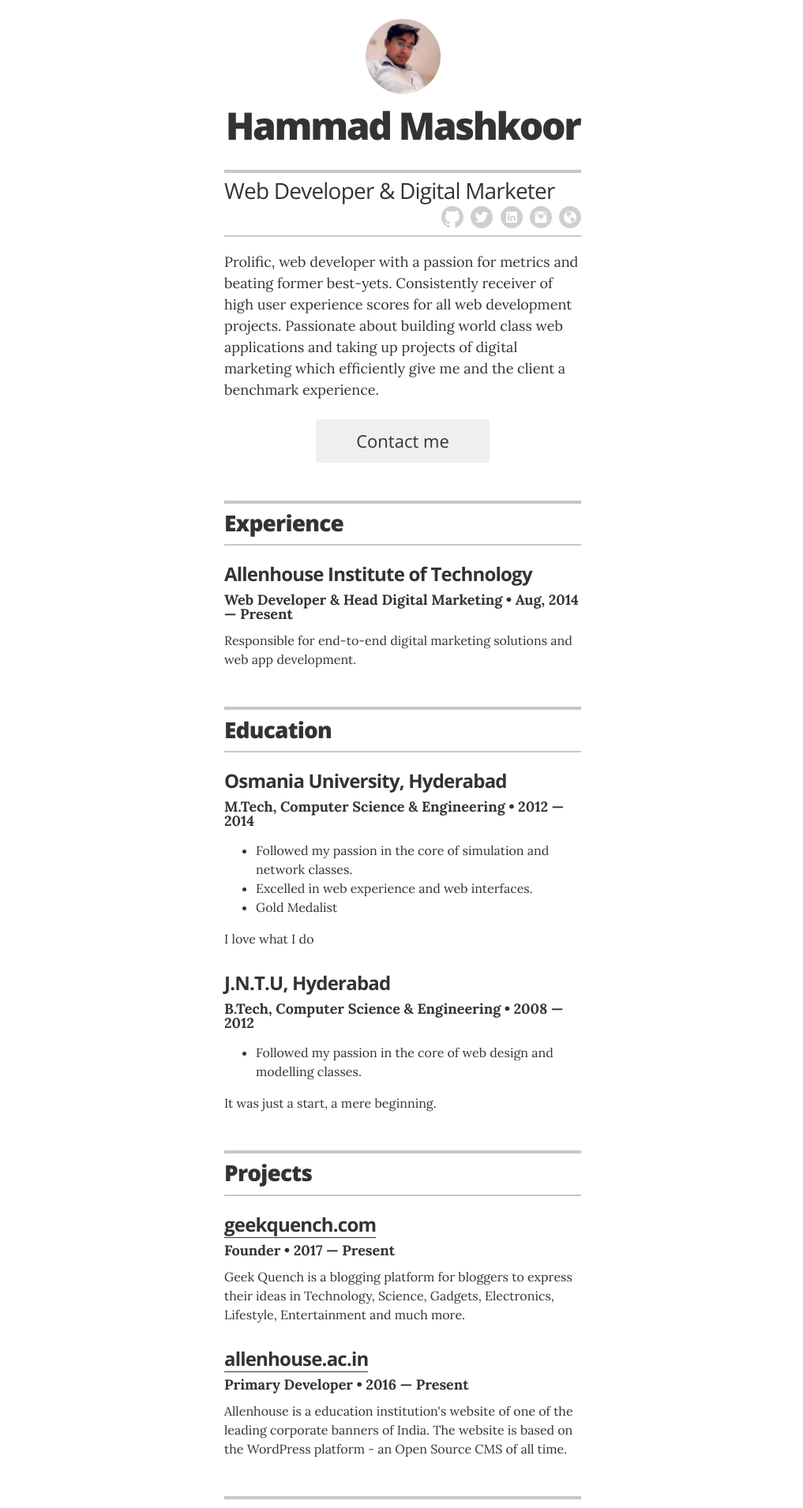
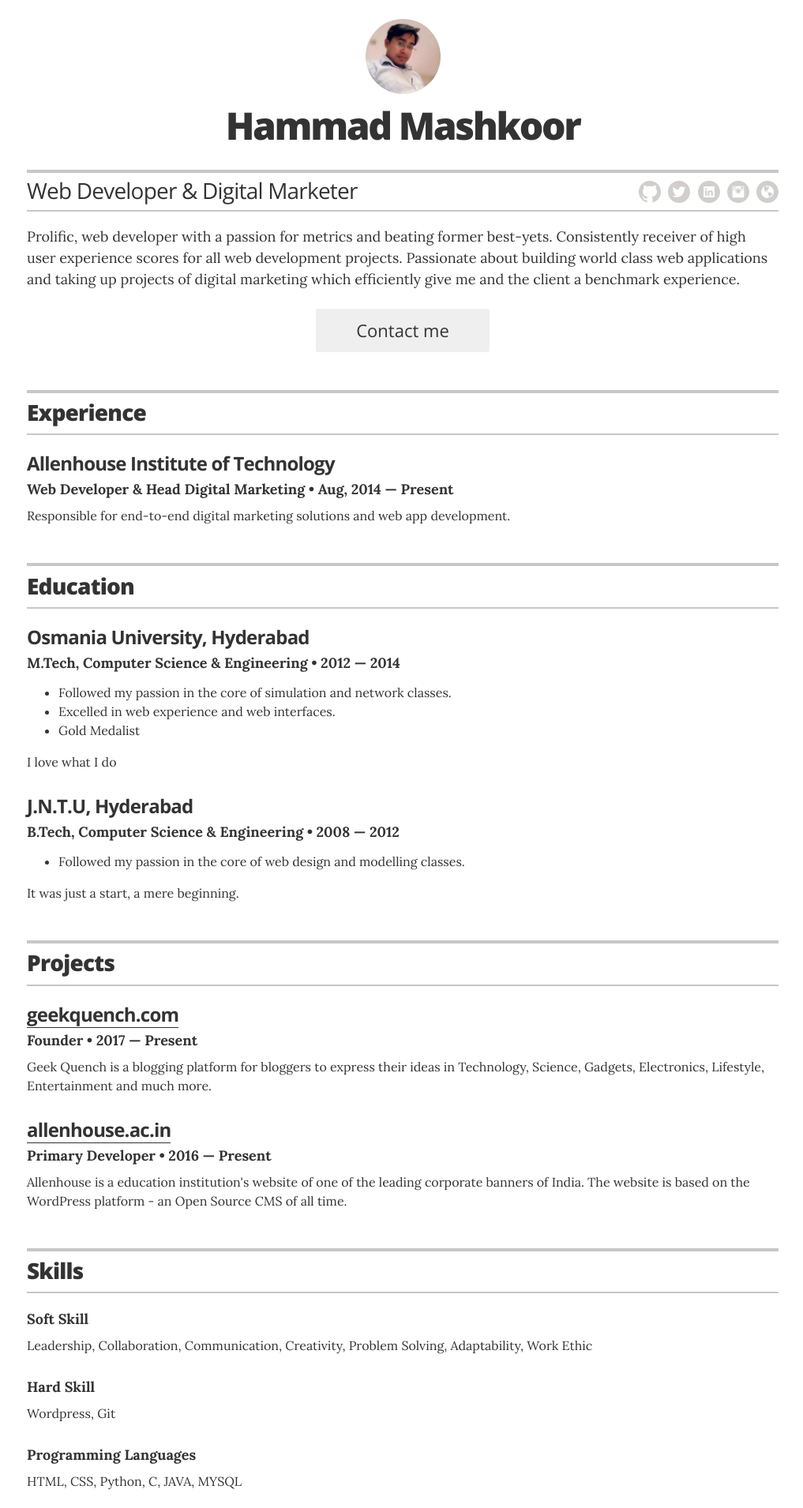
Before and after one commit to hammadmashkoor/hammadmashkoor.github.io, a Jekyll site: the page built from index.html, in a window 1280 px wide. Shown: the top 1910 px of the page at 79% size, without its empty margins (130-1147 px from the left). Built offline with Jekyll 4.4.1, drawn with Linux system fonts in a browser that asks for light colours.

Commit message:
Update _base.scss

```diff
--- a/_sass/_base.scss
+++ b/_sass/_base.scss
@@ -21,7 +21,7 @@ body{
 .wrapper:after { content:""; display:table; }
 .wrapper:after { clear: both; }
 .wrapper {
-  max-width: 500px;
+  max-width: 1000px;
   padding: 0 24px;
   margin: 0 auto;
   zoom: 1;
```
